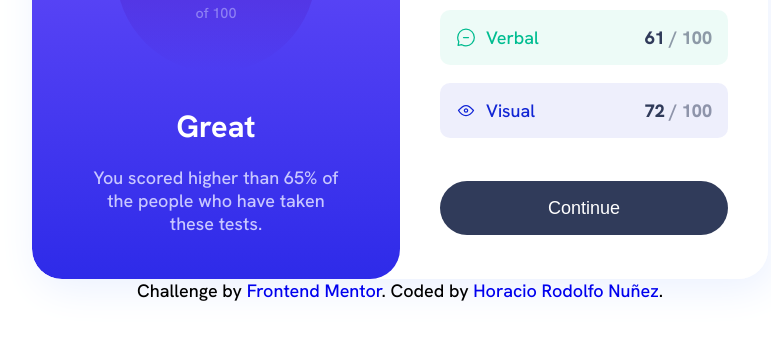
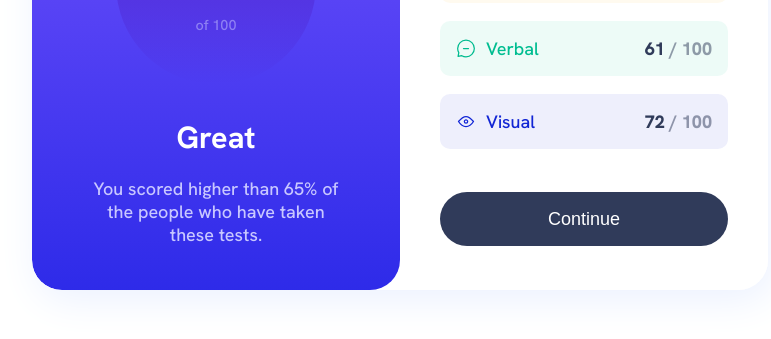
Before and after one commit to NunezHoracio/results-summary-component, a plain HTML site: page index.html in a window 1280 px wide. Shown: the part 367-706 px from the top of the page, without its empty margins (240-1011 px from the left). Drawn offline with Linux system fonts and the light colour scheme.

Commit message:
correcciones

```diff
--- a/index.html
+++ b/index.html
@@ -59,10 +59,6 @@
         <button class="result-card__button">Continue</button>
       </section>
     </article>
-    <footer class="attribution">
-      Challenge by <a href="https://www.frontendmentor.io?ref=challenge" target="_blank">Frontend Mentor</a>.
-      Coded by <a href="#">Horacio Rodolfo Nuñez</a>.
-    </footer>
   </main>
 </body>
 </html>
```
